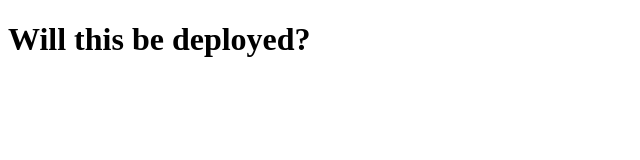
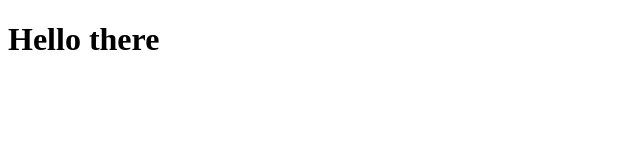
Before and after one commit to derrinc/hello-world-app, a plain HTML site: page index.html in a window 1280 px wide. Shown: the whole page, without its empty margins (0-640 px from the left). Drawn offline with Linux system fonts and the light colour scheme.

Commit message:
Update index.html
test

```diff
--- a/index.html
+++ b/index.html
@@ -6,6 +6,6 @@
     <title>Hello World</title>
 </head>
 <body>
-    <h1>Will this be deployed?</h1>
+    <h1>Hello there</h1>
 </body>
 </html>
```
